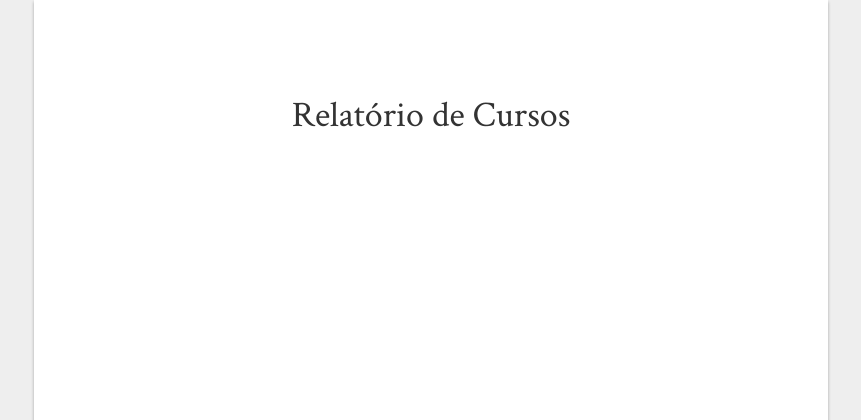
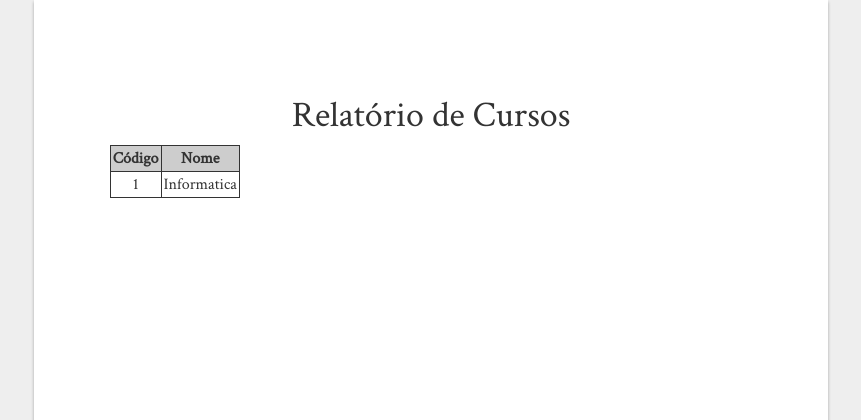
Before and after one commit to STRVIRTU/tcc-2017, a PHP site: page /relatorioCurso.php in a window 1280 px wide. Shown: the top 420 px of the page, without its empty margins (209-1070 px from the left). Run offline with PHP 8.4, Linux system fonts and the light colour scheme; data comes from the database, SQL or seed files in the repository; some web fonts are replaced.

Commit message:
relatório

```diff
--- a/css/relatorio.css
+++ b/css/relatorio.css
@@ -3,7 +3,6 @@ body{
 }
 
 #pagina{
-	position: relative;
 	width:21cm;
 	height:29.7cm;
 	box-sizing:border-box;
@@ -25,7 +24,6 @@ h1{
 table{
 
 	border: 1px solid;
-	margin-left: -5000px;
 	width: 2px;
 }
 
```
